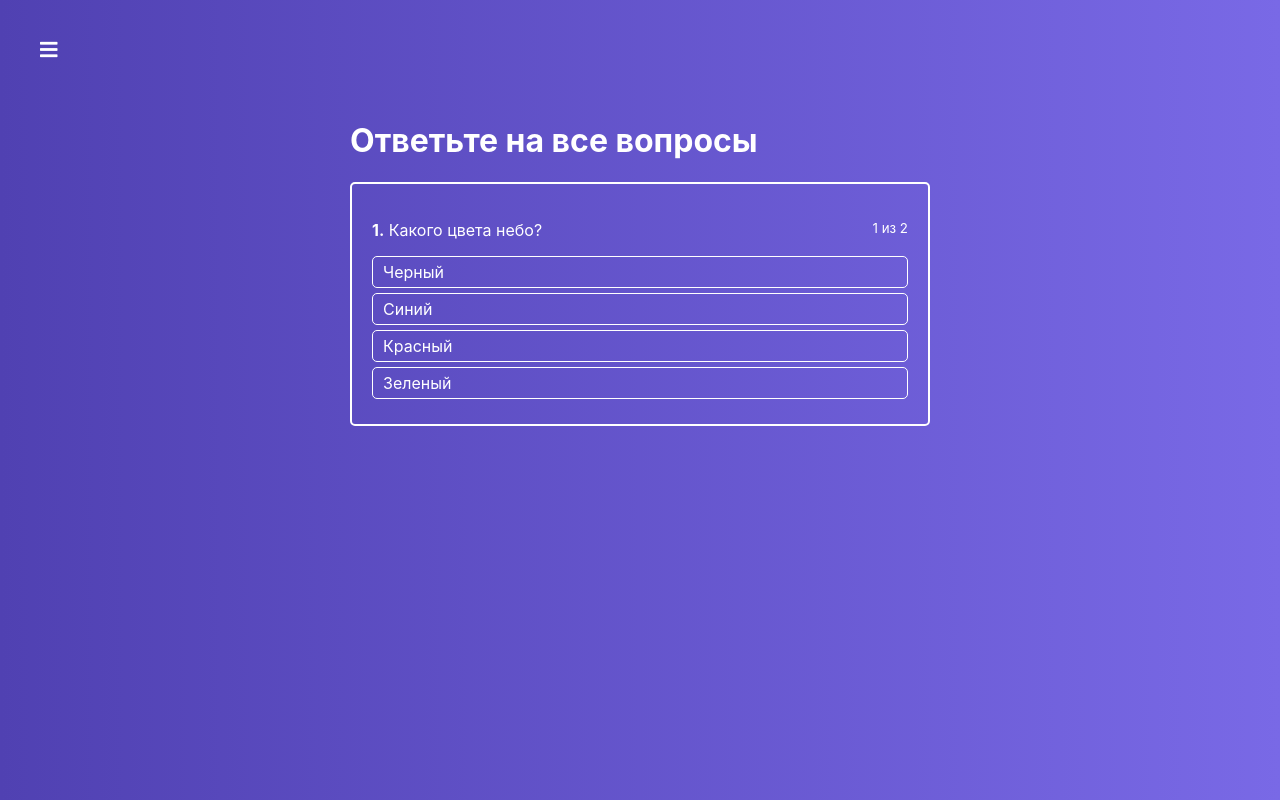
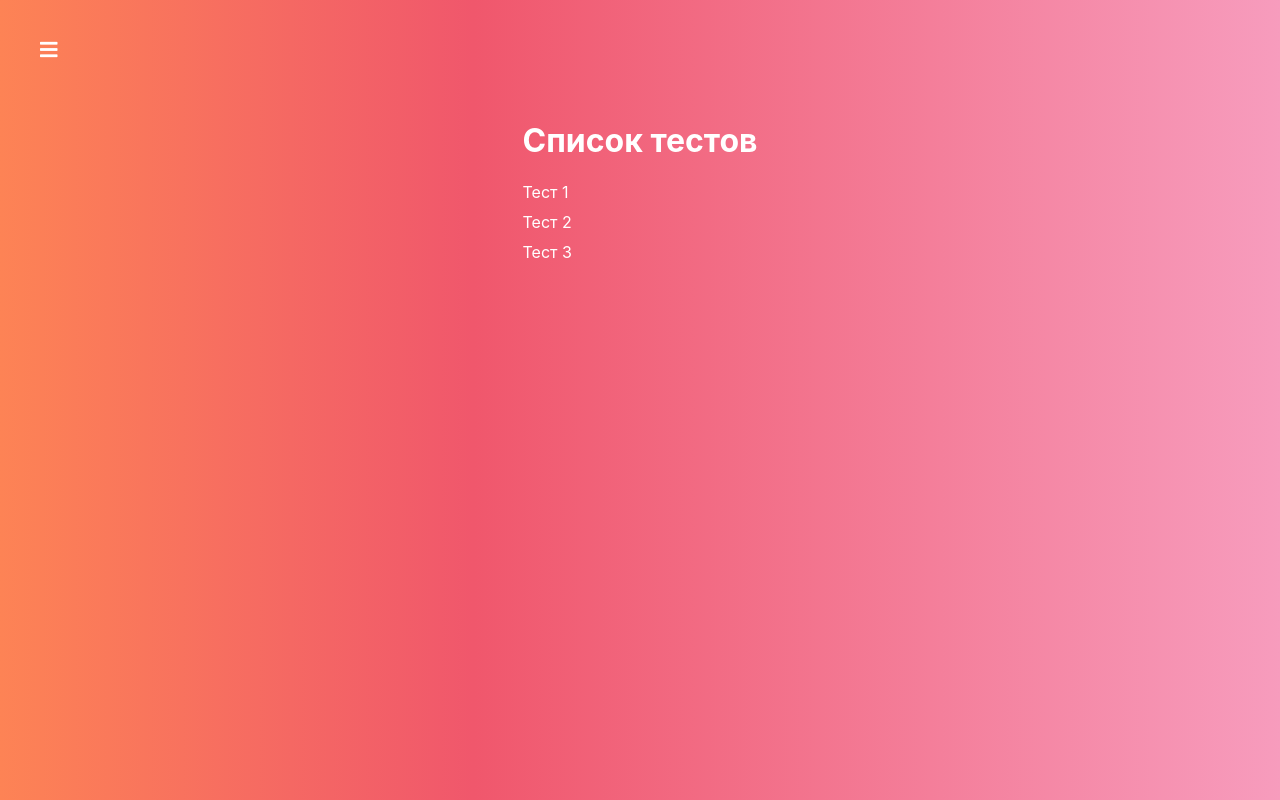
Before and after one commit to podow/react-quiz, a React app: page / in a window 1280 px wide. Built offline with nearby package versions, Linux system fonts and the light colour scheme.

Commit message:
add react-router-dom

```diff
--- a/package.json
+++ b/package.json
@@ -45,6 +45,7 @@
     "react-app-polyfill": "^0.1.3",
     "react-dev-utils": "^6.1.0",
     "react-dom": "^16.6.0",
+    "react-router-dom": "^4.3.1",
     "resolve": "1.8.1",
     "sass-loader": "7.1.0",
     "style-loader": "0.23.0",
--- a/src/App.js
+++ b/src/App.js
@@ -1,14 +1,22 @@
 import React, { Component } from 'react'
+import {Route, Switch} from 'react-router-dom'
 
 import Layout from './hoc/Layout/Layout'
-
 import Quiz from './containers/Quiz/Quiz'
+import Auth from "./containers/Auth/Auth";
+import QuizList from "./containers/QuizList/QuizList";
+import QuizCreator from "./containers/QuizCreator/QuizCreator";
 
 class App extends Component {
   render() {
     return (
       <Layout>
-        <Quiz/>
+        <Switch>
+          <Route path='/auth' component={Auth} />
+          <Route path='/quiz-creator' component={QuizCreator} />
+          <Route path='/quiz/:id' component={Quiz} />
+          <Route path='/' component={QuizList} />
+        </Switch>
       </Layout>
     );
   }
--- a/src/components/FinishedQuiz/FinishedQuiz.js
+++ b/src/components/FinishedQuiz/FinishedQuiz.js
@@ -1,4 +1,5 @@
 import React from 'react'
+import {Link} from 'react-router-dom'
 import styles from './FinishedQuiz.module.scss'
 
 import Button from '../UI/Button/Button'
@@ -37,7 +38,9 @@
 
             <div>
                 <Button onClick={props.onRetry} type='primary'>Повторить</Button>
-                <Button type='success'>Перейти в список тестов</Button>
+                <Link to='/'>
+                    <Button type='success'>Перейти в список тестов</Button>
+                </Link>
             </div>
         </div>
     )
--- a/src/components/Navigation/Drawer/Drawer.js
+++ b/src/components/Navigation/Drawer/Drawer.js
@@ -1,15 +1,40 @@
 import React, {Component} from 'react'
+import {NavLink} from 'react-router-dom'
+
 import styles from './Drawer.module.scss'
 import BackDrop from "../../UI/BackDrop/BackDrop";
 
-const links = [1, 2, 3];
+const links = [
+    {
+        to: '/',
+        label: 'Список тестов',
+        exact: true
+    },
+    {
+        to: '/auth',
+        label: 'Авторизация',
+        exact: false
+    },
+    {
+        to: '/quiz-creator',
+        label: 'Создать тест',
+        exact: false
+    }
+];
 
 class Drawer extends Component {
     renderLinks() {
         return links.map((link, index) => {
             return (
                 <li key={index}>
-                    <a>Link {link}</a>
+                    <NavLink
+                        to={link.to}
+                        exact={link.exact}
+                        activeClassName={styles.active}
+                        onClick={this.props.onClose}
+                    >
+                        {link.label}
+                    </NavLink>
                 </li>
             )
         })
--- /dev/null
+++ b/src/containers/Auth/Auth.js
@@ -0,0 +1,13 @@
+import React, {Component} from 'react'
+
+class Auth extends Component {
+    render() {
+        return (
+            <div>
+                <h1>Auth</h1>
+            </div>
+        )
+    }
+}
+
+export default Auth
--- /dev/null
+++ b/src/containers/QuizCreator/QuizCreator.js
@@ -0,0 +1,13 @@
+import React, {Component} from 'react';
+
+class QuizCreator extends Component {
+    render() {
+        return (
+            <div>
+                <h1>QuizCreator</h1>
+            </div>
+        );
+    }
+}
+
+export default QuizCreator;
--- /dev/null
+++ b/src/containers/QuizList/QuizList.js
@@ -0,0 +1,34 @@
+import React, {Component} from 'react'
+import {NavLink} from 'react-router-dom'
+
+import styles from './QuizList.module.scss'
+
+class QuizList extends Component {
+    renderQuizes() {
+        return [1,2,3].map((quiz, index) => {
+            return (
+                <li key={index}>
+                    <NavLink to={`/quiz/${quiz}`}>
+                        Тест {quiz}
+                    </NavLink>
+                </li>
+            )
+        })
+    }
+
+    render() {
+        return (
+            <div className={styles.QuizList}>
+                <div>
+                    <h1>Список тестов</h1>
+
+                    <ul>
+                        {this.renderQuizes()}
+                    </ul>
+                </div>
+            </div>
+        );
+    }
+}
+
+export default QuizList;
--- /dev/null
+++ b/src/containers/QuizList/QuizList.module.scss
@@ -0,0 +1,26 @@
+.QuizList {
+  display: flex;
+  justify-content: center;
+  padding-top: 100px;
+  flex-grow: 1;
+  width: 100%;
+  background: linear-gradient(90deg, #FD8355 0%, #F0576C 37%, #F79CBD 100%);
+  h1 {
+    color: #ffffff;
+  }
+  ul {
+    list-style: none;
+    margin: 0;
+    padding: 0;
+    li {
+      margin-bottom: 10px;
+      a {
+        text-decoration: none;
+        color: #ffffff;
+        &:hover {
+          color: #363f54;
+        }
+      }
+    }
+  }
+}
--- a/src/index.js
+++ b/src/index.js
@@ -2,9 +2,15 @@
 import ReactDOM from 'react-dom';
 import './index.css';
 import App from './App';
+import {BrowserRouter} from 'react-router-dom';
 import * as serviceWorker from './serviceWorker';
 
-ReactDOM.render(<App />, document.getElementById('root'));
+ReactDOM.render(
+    <BrowserRouter>
+        <App />
+    </BrowserRouter>,
+    document.getElementById('root')
+);
 
 // If you want your app to work offline and load faster, you can change
 // unregister() to register() below. Note this comes with some pitfalls.
```
Also changed, not shown: 1 other file (tests, documents, lock files or other folders).
